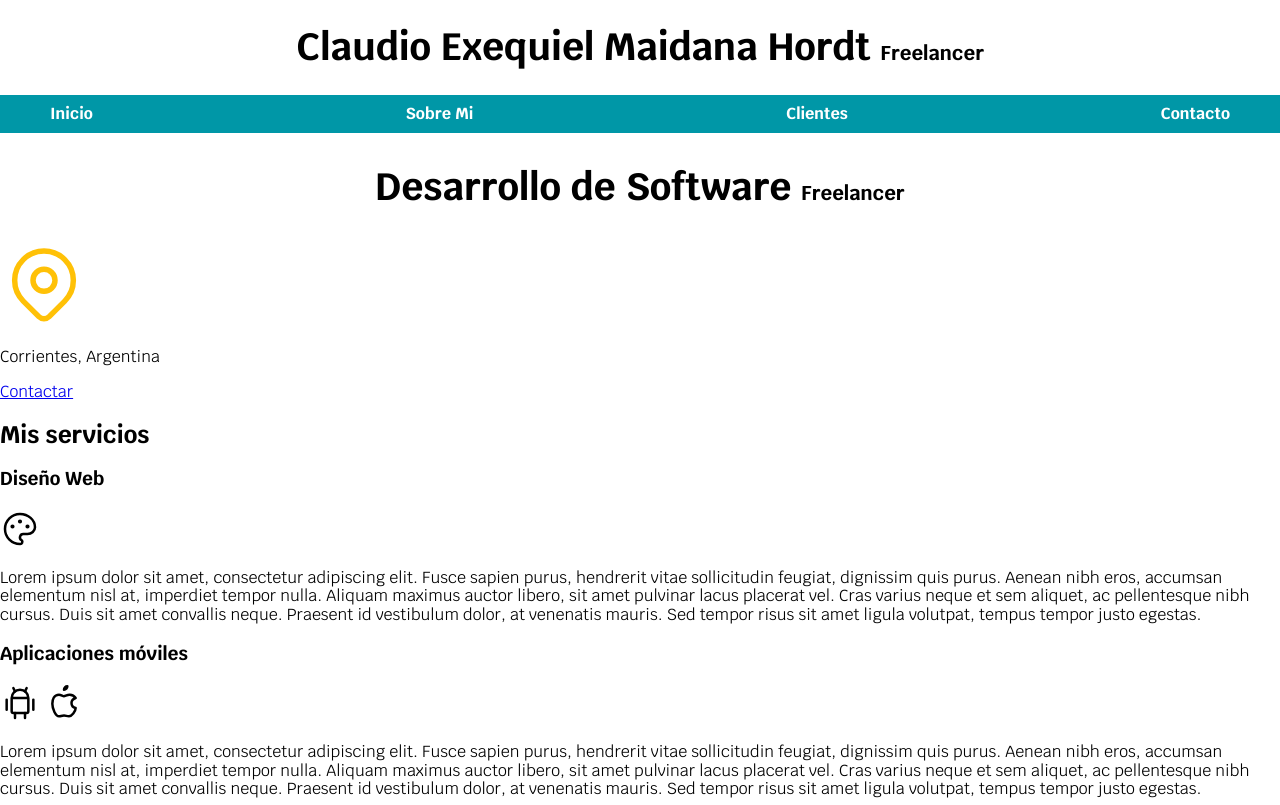
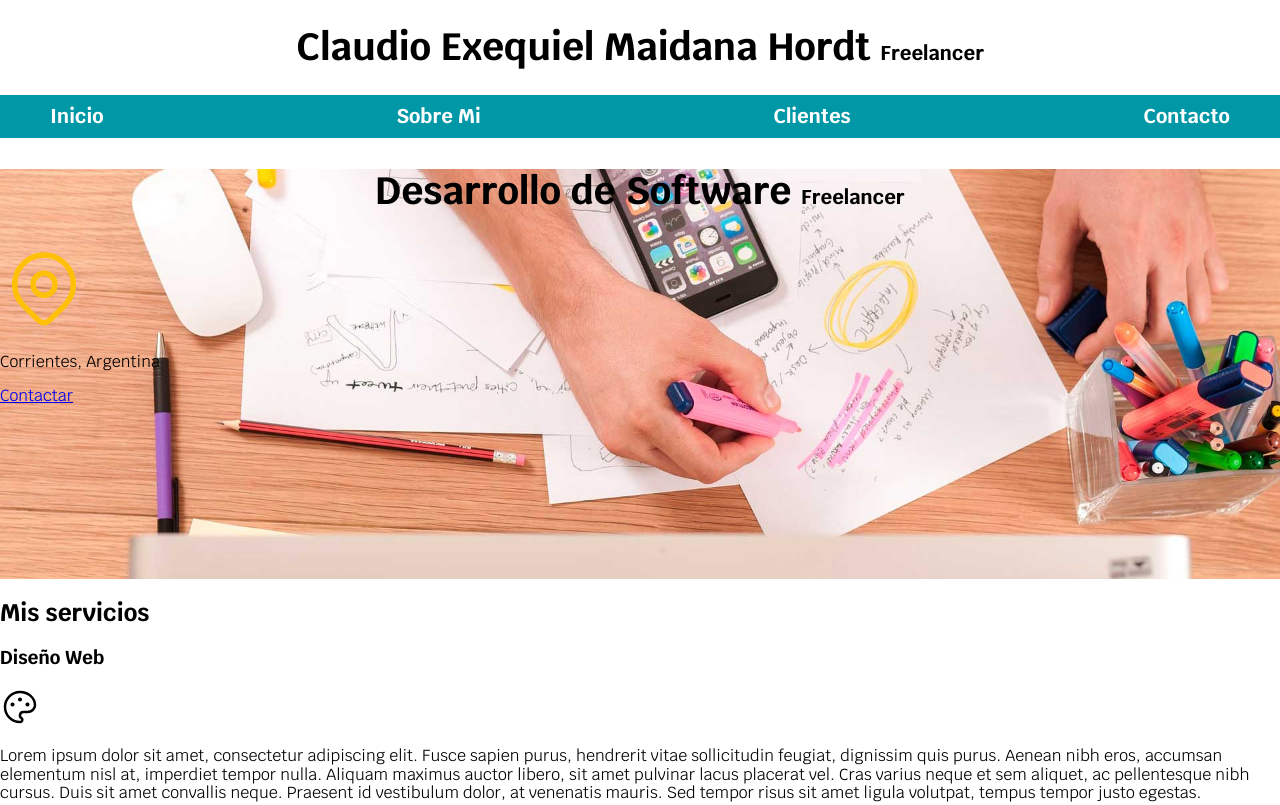
Before and after one commit to ExequielHordt/MyFreelanceSite_Example, a plain HTML site: page index.html in a window 1280 px wide. Shown: the top 805 px of the page. Drawn offline with Linux system fonts and the light colour scheme.

Commit message:
Image added to main page.

```diff
--- a/Css/styles.css
+++ b/Css/styles.css
@@ -2,16 +2,21 @@
     --white: #FFFFFF;
     --black: #212121;
     --primary: #FFC107;
-    --secundary: #0097a7;
+    --secondary: #0097a7;
     --grey: #757575;
 
 }
 html{
     font-size: 62.5%;
+    box-sizing: border-box;
 }
 
+*, *:before, *:after {
+    box-sizing: inherit;
+  }
+
 body{
-    font-size: 16px; /* 1rem = 10px. Por que 1 rem equivale aproximadamente a 16 pixeles, entonces si usamos 2 rem el valor de nuestro elemento seria de 32 pixeles; para poder manejar esto de una mejor manera, mas rapido y mas facil lo que hacemos es "formatear" el valor de 1 rem, es decir, que 1 rem equivalga a 10 px, asi que el 62.5% de 16 es igual a 10.*/
+    font-size: 16px; /* 1rem = 10px. Because 1 rem is approximately 16 pixels, then if we use 2 rem the value of our element would be 32 pixels; In order to handle this in a better, faster and easier way, what we do is "format" the value of 1 rem, that is, that 1 rem equals 10 px, so 62.5% of 16 is equal to 10.*/
     font-family: 'Krub', sans-serif;
 }
 .title{
@@ -25,22 +30,33 @@ body{
 }
 
 .container{
-    width: 120rem;
+    max-width: 120rem;
     margin: 0 auto;
 }
-/*bg se refiere al BackGround. Es un Utility First*/
+/*bg refers to the BackGround. It's a Utility First*/
 .nav-bg{
-    background-color: var(--secundary);
+    background-color: var(--secondary);
 }
 
 .main-navigation{
     display: flex;
-    justify-content: space-between;
+    flex-direction: column;
+}
+
+@media (min-width: 768px) {
+    .main-navigation{
+        flex-direction: row;
+        justify-content: space-between;
+    }
+
 }
 
 .main-navigation a{
+    display: block;
+    text-align: center;
     color: var(--white);
     text-decoration: none;
+    font-size: 2rem;
     font-weight: 700;
     padding: 1rem;
 }
@@ -50,14 +66,9 @@ body{
     color: var(--black);
 }
 
-@media (min-width: 480px) {
-    h1{
-
-    }
+.hero {
+    background-image: url(../Img/hero.jpg);
+    background-repeat: no-repeat;
+    background-size: cover;
+    height: 410px;
 }
-
-@media (min-width: 768px) {
-    h1{
-
-    }
-}
--- a/index.html
+++ b/index.html
@@ -30,9 +30,9 @@
         </nav>
     </div>
 
-    <section>
+    <section class="hero">
+        <div class="contenido-hero">
             <h2 class="title">Desarrollo de Software <span class="title">Freelancer</span></h2>
-
             <svg xmlns="http://www.w3.org/2000/svg" class="icon icon-tabler icon-tabler-map-pin" width="88" height="88" viewBox="0 0 24 24" stroke-width="1.5" stroke="#FFC107" fill="none" stroke-linecap="round" stroke-linejoin="round">
                 <path stroke="none" d="M0 0h24v24H0z" fill="none"></path>
                 <circle cx="12" cy="11" r="3"></circle>
@@ -41,6 +41,7 @@
 
         <p>Corrientes, Argentina</p>
         <a href="#">Contactar</a>
+        </div>
     </section>
 
 <main>
```
Lines whose indentation alone changed are shown as unchanged.
